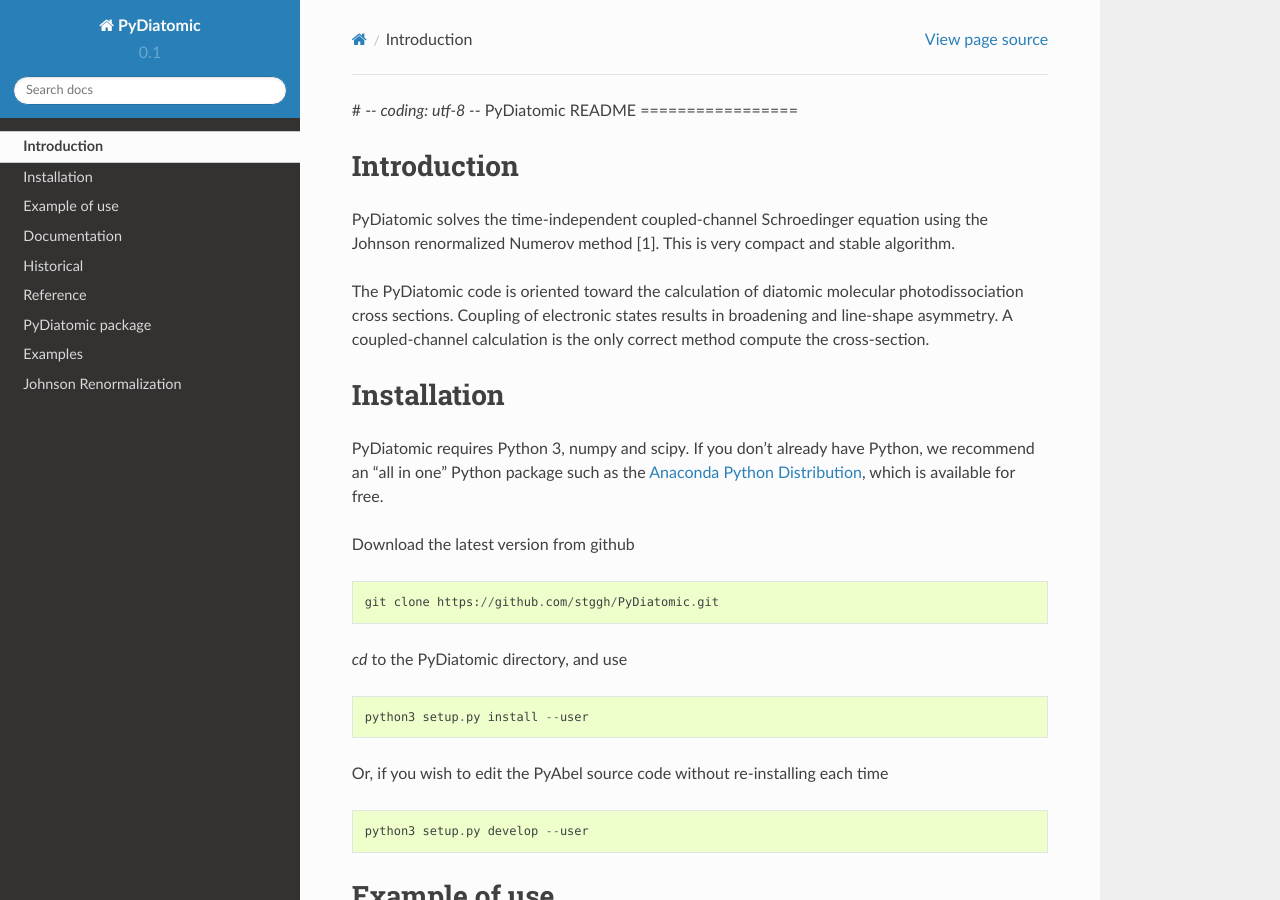
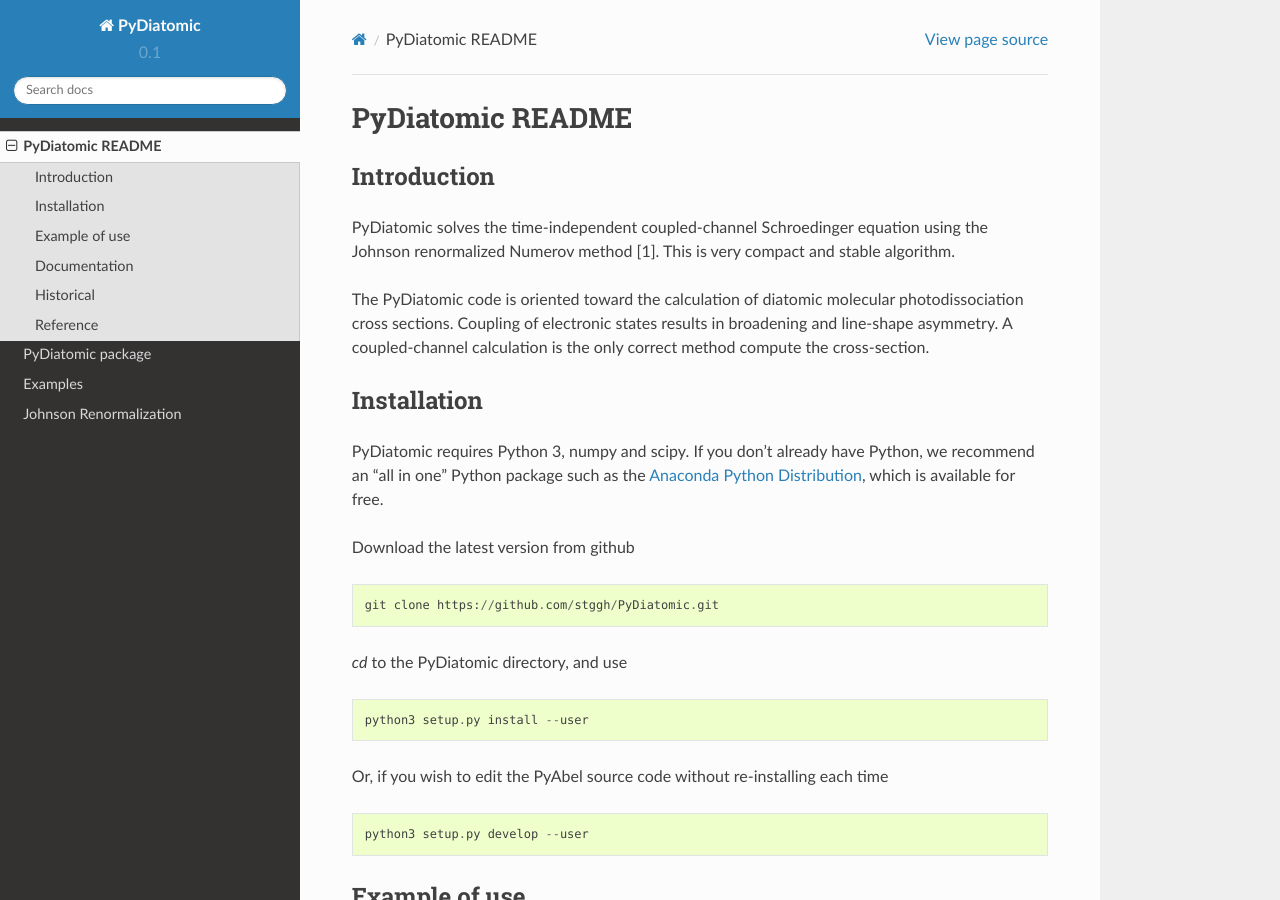
Before and after one commit to stggh/PyDiatomic, a Sphinx documentation site: the page built from doc/readme_link.rst, in a window 1280 px wide and 900 px high. Built offline with Sphinx 7.4.7 and the Read the Docs theme 2.0.0, drawn with Linux system fonts in a browser that asks for light colours; pages that are not in the unit, such as notebooks, are missing from menus.

```diff
--- a/README.rst
+++ b/README.rst
@@ -1,4 +1,3 @@
-# -*- coding: utf-8 -*-
 PyDiatomic README
 =================
 
--- a/doc/examples.rst
+++ b/doc/examples.rst
@@ -3,6 +3,7 @@ Examples
 Contents:
 
 .. toctree::
-   :maxdepth: 2
+   :maxdepth: 1
 
    example_O2xs
+   example_rkr
```
